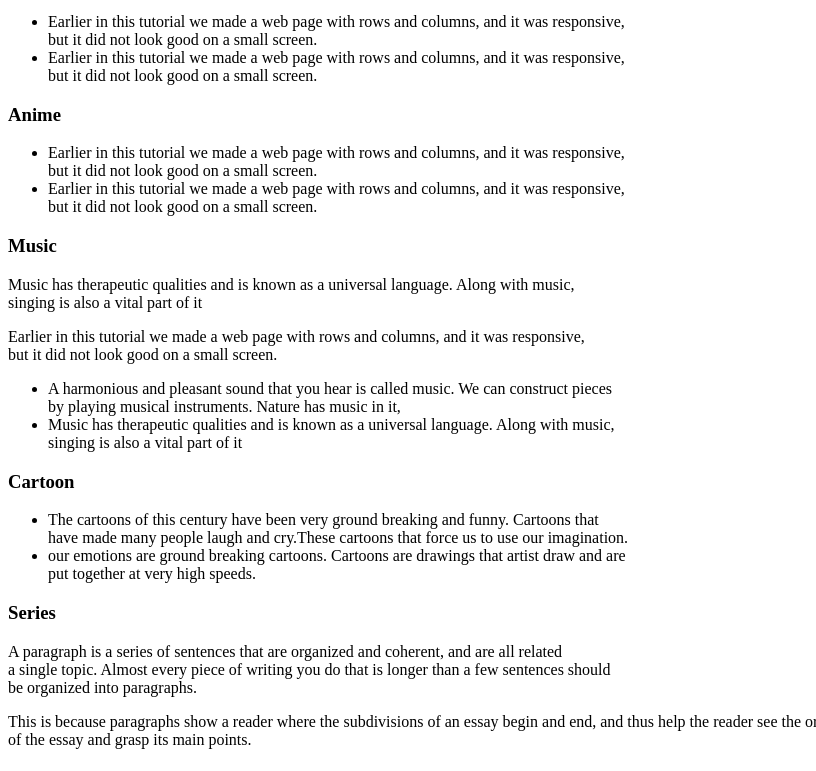
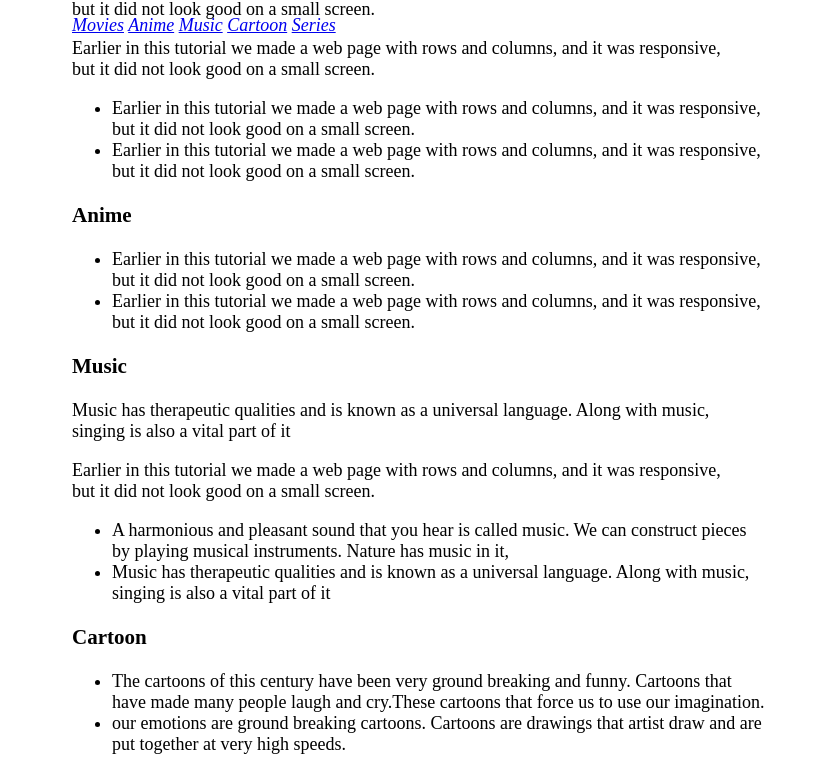
Before and after one commit to 678m/microverse, a plain HTML site: page index.html in a window 1280 px wide. Shown: the part 133-904 px from the top of the page, without its empty margins (0-816 px from the left). Drawn offline with Linux system fonts and the light colour scheme.

Commit message:
Added  styles to styles.css

```diff
--- a/css/style.css
+++ b/css/style.css
@@ -1,17 +1,35 @@
+*,
+::after,
+::before {
+    box-sizing: border-box;
+    scroll-behavior: smooth;
+}
+
+body {
+    font-family: poppins;
+    color: black;
+    font-size: 18px;
+    padding:5%;
+}
+
 #navbar {
     position: fixed;
-  }
-  @media only screen and (max-width: 600px) {
+    width: 100%;
+}
+
+@media only screen and (max-width: 600px) {
     body {
-      background-color: lightblue;
+        background-color: lightblue;
     }
-  }
-  #mainHeading{
+}
+
+#mainHeading {
     background-color: aqua;
     font-style: italic;
     border: 1px;
 
 }
-#line{
+
+#line {
     border-radius: 1px;
 }
```
